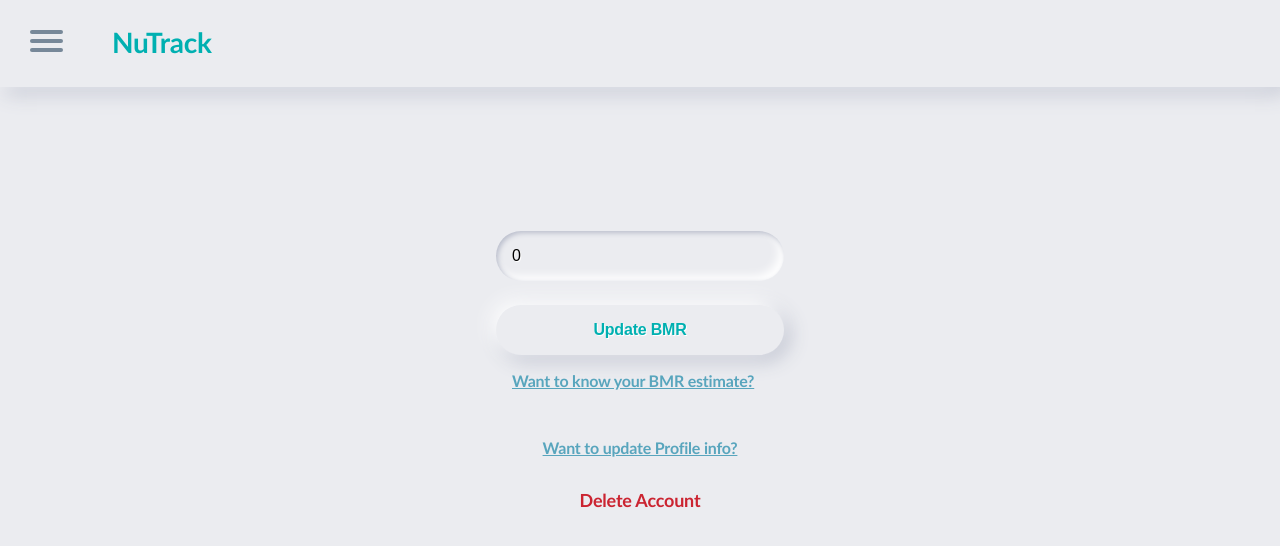
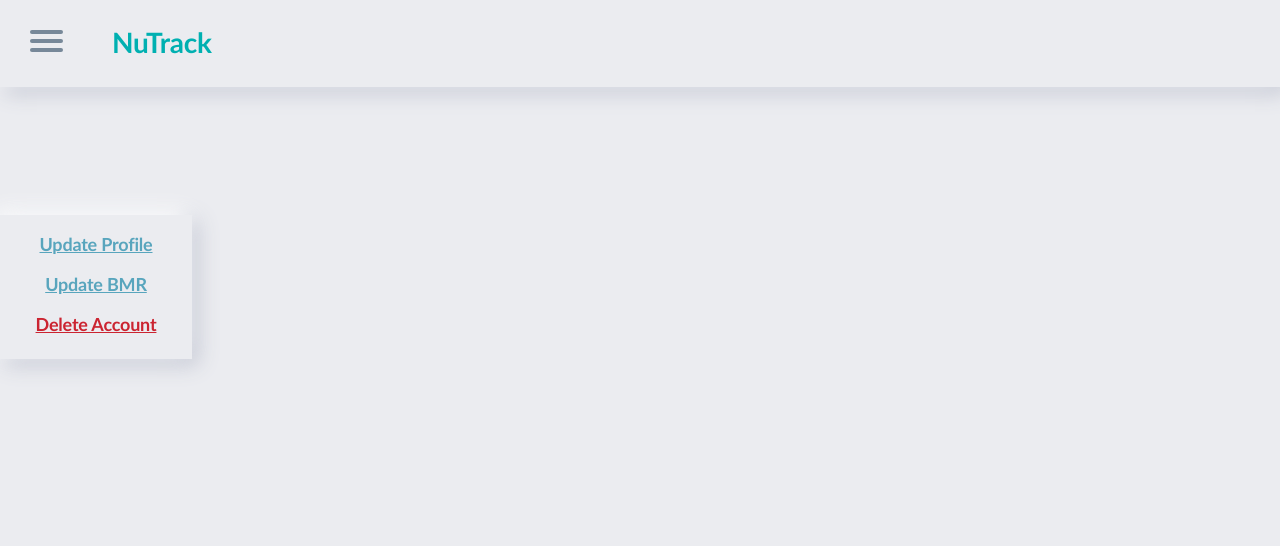
Before and after one commit to Dipanjali1/NuTrack, a React (Create React App) app: page /account in a window 1280 px wide. Shown: the top 546 px of the page. Built offline with nearby package versions, Linux system fonts and the light colour scheme.

Commit message:
Manage Account Page Design

```diff
--- a/src/components/Account.js
+++ b/src/components/Account.js
@@ -8,6 +8,7 @@ const Account = (props) => {
     const [ newPasswordInput, setNewPasswordInput ] = useState('');
     const [ newNameInput, setNewNameInput ] = useState('');
     const [ newEmailInput, setNewEmailInput ] = useState('');
+    const [ updateBMRclicked, setUpdateBMRclicked ] = useState(false);
 
     useEffect(() => {
         const checkBox = document.querySelector('.checkBox');
@@ -56,6 +57,7 @@ const Account = (props) => {
 
     function handleAccountDelete(e, user){
         e.preventDefault();
+        if(window.confirm('Are you sure you want to delete account?')){
             API.deleteAccount(localStorage.getItem('user'), user.username)
             .then(data => {
                 if(!data.error){
@@ -65,15 +67,35 @@ const Account = (props) => {
                 }
             })
         }
+    }
 
     function leadToBMRpage(){
         props.history.push('/BMRestimate');
     }
 
+    function handleUpdateBMRbtn(e){
+        e.preventDefault();
+        props.setVerified(false);
+        if(!updateBMRclicked){
+            setUpdateBMRclicked(true);
+        }
+    }
+
     return (
         <div className="account-wrapper">
-            {
-            props.user ?
+            <div className="account-menu">
+                <div className="update updateProToggleBtn" onClick={(e) => props.handleVerification(props.history, e)}>
+                    Update Profile
+                </div>
+                <div className="update-bmr" onClick={(e) => handleUpdateBMRbtn(e)}>
+                    Update BMR
+                </div>
+                <div className="delete delete-account" onClick={(e) => props.handleVerification(props.history, e)}>
+                    Delete Account
+                </div>
+            </div>
+            <div className="account-info">
+                {props.user ?
                 <div>
                     <div><strong>Username:</strong> {props.user.user.username}</div>
                     <div><strong>Name:</strong> {props.user.user.name}</div>
@@ -81,26 +103,29 @@ const Account = (props) => {
                     <div><strong>BMR:</strong> {props.user.user.bmr}</div>
                 </div>
                 :
-            null
-            }
+                null}
                 <div>
-                <form className="addItemForm" onSubmit={(e) => handleUpdateBMR(e)}>
+                    {updateBMRclicked ?
+                    <form className="addItemForm update-bmr-form" onSubmit={(e) => handleUpdateBMR(e)}>
                         <label className="inputLabel">
                             <input className="userInput" type="text" placeholder="BMR" value={bmrInput} onChange={(e) => setBMRInput(e.target.value)} />
                         </label>
                         <button className="red submitBtn" type="submit">
                             Update BMR
                         </button>
-                    <div className="manualFromOpenBtn" onClick={(e) => leadToBMRpage(e)}>
+                        <div className="manualFromOpenBtn lead-bmr-estimate-btn" onClick={(e) => leadToBMRpage(e)}>
                             Want to know your BMR estimate?
                         </div>
                     </form>
+                    :
+                    null
+                    }
                 </div>
                 <div>
                     {props.verified && props.updateClicked ?
                     <form className="addItemForm" onSubmit={(e) => handleUpdateProfile(e)}>
                         <div className="updateProToggleBtn" onClick={(e) => props.handleVerification(e)}>
-                        Want to close the form?
+                            Click here to Close the form
                         </div>
                         <label className="inputLabel">
                             <input className="userInput" type="password" placeholder="new password" value={newPasswordInput} onChange={(e) => setNewPasswordInput(e.target.value)} />
@@ -116,15 +141,23 @@ const Account = (props) => {
                         </button>
                     </form>
                     :
-                <div className="update updateProToggleBtn" onClick={(e) => props.handleVerification(props.history, e)}>
-                    Want to update Profile info?
-                </div>}
+                    null}
                 </div>
                 <div>
                     {props.verified && props.deleteClicked ?
-                <button onClick={(e) => handleAccountDelete(e, props.user.user)}>DELETE YOUR ACCOUNT</button>
+                    <div className="delete-form-wrapper">
+                        <div className="delete-inner-wrapper">
+                            <div>
+                                Once you delete your account, there is no going back. Please be certain
+                            </div>
+                            <button className="delete-account-btn" onClick={(e) => handleAccountDelete(e, props.user.user)}>
+                                DELETE YOUR ACCOUNT
+                            </button>
+                        </div>
+                    </div>
                     :
-                <div className="delete delete-account" onClick={(e) => props.handleVerification(props.history, e)}>Delete Account</div>}
+                    null}
+                </div>
             </div>
         </div>
     )
--- a/src/styles/Account.scss
+++ b/src/styles/Account.scss
@@ -1,12 +1,72 @@
+$ruler: 16px;
+$color-red: #AE1100;
+$color-bg: #EBECF0;
+$color-shadow: #BABECC;
+$color-white: #FFF;
+
 .account-wrapper {
+  position: relative;
+  box-sizing: border-box;
+  display: inline-block;
+  text-align: left;
+  margin-top: 10%;
+}
+
+.account-info {
+  position: relative;
+  box-sizing: border-box;
+  display: inline-block;
+  left: 0%;
+}
+
+@media only screen and (max-width: 850px){
+  .account-info {
+    left: 40%;
+  }
+}
+
+@media only screen and (max-width: 450px){
+  .account-info {
     position: relative;
     box-sizing: border-box;
     display: inline-block;
-    text-align: left;
-    margin-top: 10%;
+    left: 0%;
+    top: 12em;
+  }
+
+  .account-menu {
+    position: absolute !important;
+    box-sizing: border-box;
+    left: 0;
+    width: 100% !important;
+    height: 9em !important;
+    box-shadow: -5px -5px 20px $color-white,  5px 5px 20px $color-shadow;
+  }
 }
 
-.updateProToggleBtn {
+.account-menu {
+  position: fixed;
+  box-sizing: border-box;
+  left: 0;
+  width: 12em;
+  height: 9em;
+  box-shadow: -5px -5px 20px $color-white,  5px 5px 20px $color-shadow;
+}
+
+.update-bmr-form {
+  position: relative;
+  box-sizing: border-box;
+  width: 11em;
+}
+
+.lead-bmr-estimate-btn {
+  position: relative;
+  box-sizing: border-box;
+  width: 200%;
+  right: 4em;
+}
+
+.updateProToggleBtn, .update-bmr {
     position: relative;
     box-sizing: border-box;
     text-decoration: underline;
@@ -15,15 +75,55 @@
     margin: 1em;
     text-align: center;
     font-weight: 700;
+    font-size: 18px;
+  }
+
+  .delete-form-wrapper {
+    position: relative;
+    box-sizing: border-box;
+    color: black;
+    text-align: left;
+    font-weight: 700;
+    font-size: 17px;
+    height: 8em;
+    width: 20em;
+    top: 4em;
+  }
+
+  .delete-inner-wrapper {
+    position: relative;
+    box-sizing: border-box;
+    top: 2em;
   }
 
   .delete-account {
     position: relative;
     box-sizing: border-box;
     text-align: center;
+    text-decoration: underline;
     cursor: pointer;
-    font-weight: 800;
+    font-weight: 700;
     font-size: 18px;
-    margin-top: 10%;
+    margin: 1em;
     color: #CB2431;
   }
+
+  .delete-account-btn {
+    position: relative;
+    box-sizing: border-box;
+    color: #CB2431;
+    cursor: pointer;
+    padding: 0.5em;
+    transition: 0.5s;
+    font-weight: 600;
+    font-size: 15px;
+    margin-top: 0.8em;
+    border: 1px solid #CB2431;
+    border-radius: 3%;
+    box-shadow: -5px -5px 20px $color-white,  5px 5px 20px $color-shadow;
+  }
+
+  .delete-account-btn:hover {
+    background-color: #CB2431;
+    color: #fff;
+  }
```
Lines whose indentation alone changed are shown as unchanged.
